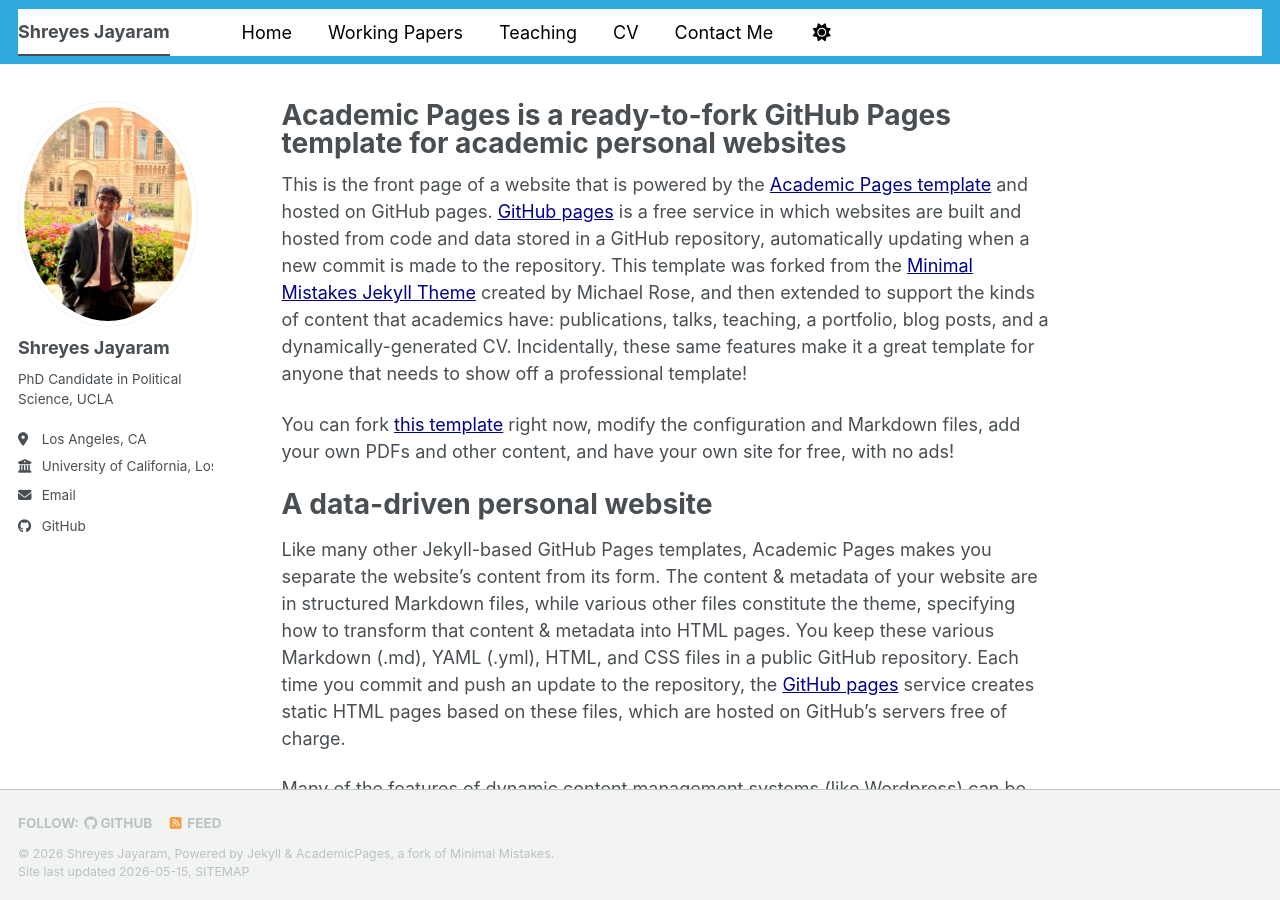
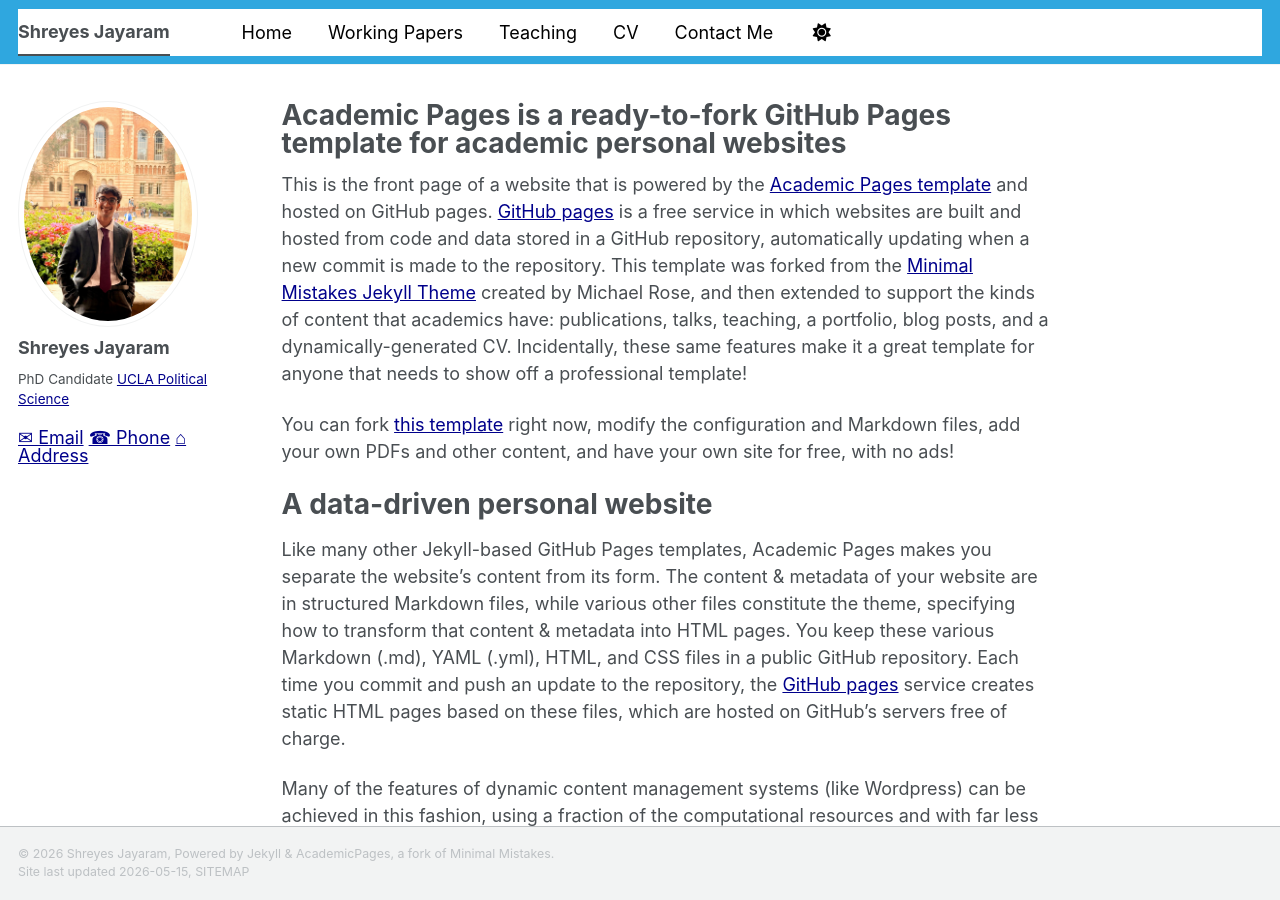
Before and after one commit to shreyesjayaram/shreyesjayaram.github.io, a Jekyll site: the page built from _pages/about.md, in a window 1280 px wide and 900 px high. Built offline with Jekyll 4.4.1, drawn with Linux system fonts in a browser that asks for light colours; a script bundle is joined from its source files by our own code; library files that are not in the unit come from our copies.

Commit message:
Update _config.yml

```diff
--- a/_config.yml
+++ b/_config.yml
@@ -1,34 +1,40 @@
 # Basic Site Settings
 locale                   : "en-US"
-site_theme               : "default"   # Options: default, air, sunrise, mint, dirt, contrast
+site_theme               : "default"
 title                    : "Shreyes Jayaram"
 title_separator          : "-"
 name                     : &name "Shreyes Jayaram"
 description              : &description "Academic website of Shreyes Jayaram"
 
-# IMPORTANT: Use your actual GitHub Pages URL and repository
 url                      : "https://shreyesjayaram.github.io"
-baseurl                  : "/jayaram.github.io"
-repository               : "shreyesjayaram/jayaram.github.io"
+baseurl                  : ""
+repository               : "shreyesjayaram/shreyesjayaram.github.io"
 
-# Site Author (sidebar)
+# Site Author
 author:
   avatar                 : "profile.jpeg"
   name                   : "Shreyes Jayaram"
   pronouns               :
-  bio                    : "PhD Candidate in Political Science, UCLA"
-  location               : "Los Angeles, CA"
-  employer               : "University of California, Los Angeles"
+  bio                    : |
+    PhD Candidate
+
+    <a class="ucla-link" href="https://polisci.ucla.edu/" target="_blank">UCLA Political Science</a>
+
+    <div class="profile-buttons">
+      <a href="mailto:jayaram@ucla.edu">✉ Email</a>
+      <a href="tel:YOUR_PHONE_NUMBER">☎ Phone</a>
+      <a href="https://maps.google.com/?q=UCLA+Department+of+Political+Science" target="_blank">⌂ Address</a>
+    </div>
+  location               :
+  employer               :
   uri                    :
-  email                  : "jayaram@ucla.edu"
+  email                  :
 
-  # Academic profiles (add IDs later if desired)
   googlescholar          :
   orcid                  :
   pubmed                 :
 
-  # Social and developer profiles
-  github                 : "shreyesjayaram"
+  github                 :
   linkedin               :
   twitter                :
   bluesky                :
@@ -40,8 +46,12 @@
 future                   : true
 read_more                : "disabled"
 talkmap_link             : false
+search                   : true
 comments:
   provider               : false
+
+atom_feed:
+  hide                   : true
 
 # SEO and Social
 twitter:
```
